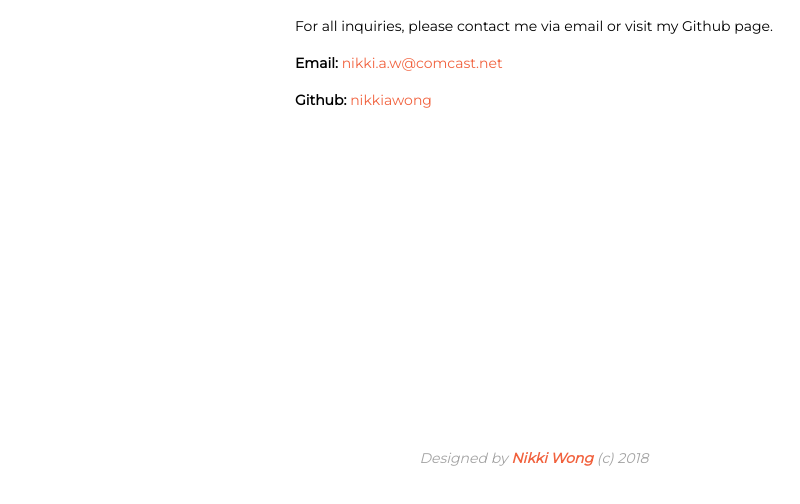
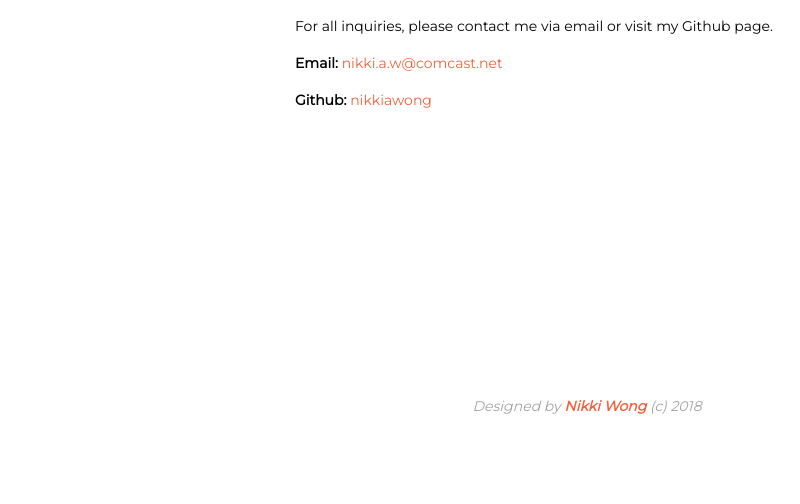
Before and after one commit to nikkiawong/profile-site, a plain HTML site: page contact.html in a window 1280 px wide. Shown: the part 302-806 px from the top of the page, without its empty margins (95-895 px from the left). Drawn offline with nearby package versions, Linux system fonts and the light colour scheme.

Commit message:
fix centering of footer

```diff
--- a/contact.html
+++ b/contact.html
@@ -32,11 +32,10 @@
         <p><span class="bold">Email:</span> <a href="mailto:nikki.a.w@comcast.net">nikki.a.w@comcast.net</a></p>
         <p><span class="bold">Github:</span> <a href="https://github.com/nikkiawong">nikkiawong</a></p>
 
-        <!-- copyright info -->
-        <h4><em>Designed by <strong><a href="https://github.com/nikkiawong">Nikki Wong</a></strong> (c) 2018</em></h4>
+      </div>
 
-
-      </div>
+      <!-- copyright info -->
+      <h4><em>Designed by <strong><a href="https://github.com/nikkiawong">Nikki Wong</a></strong> (c) 2018</em></h4>
 
     </div>
   </body>
--- a/css/contact.css
+++ b/css/contact.css
@@ -1,4 +1,12 @@
 /* contact page only css */
+h4 {
+  float:left;
+  margin-top: 45%;
+  margin-left: 25%;
+  margin-bottom: 100px;
+  margin-right: 25%;
+}
+
 li#work {
   border-left: none;
   font-weight: normal;
@@ -37,7 +45,3 @@ h1 {
 p {
   margin-left: 0px;
 }
-
-h4 {
-  margin-top: 50%;
-}
```
